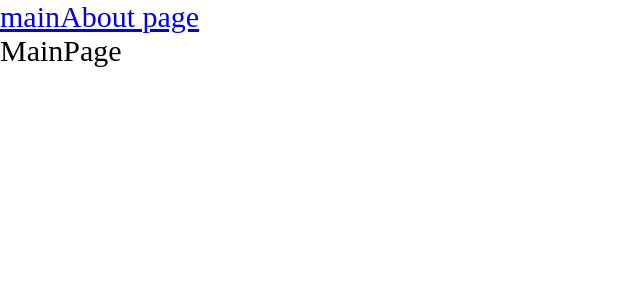
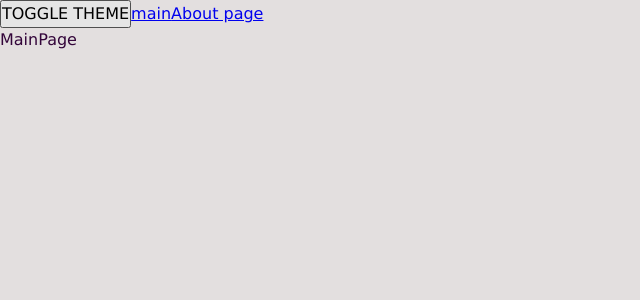
Before and after one commit to skillforce/advanced_pet_proj, a React app: page / in a window 1280 px wide. Shown: the top 300 px of the page, without its empty margins (0-640 px from the left). Built offline with nearby package versions, Linux system fonts and the light colour scheme.

Commit message:
scss themes settings and context with custom hook useTheme

```diff
--- a/src/App.tsx
+++ b/src/App.tsx
@@ -1,12 +1,18 @@
 import React, {Suspense} from 'react';
 import {Link, Route, Routes} from 'react-router-dom';
-import './index.scss'
+import './styles/index.scss'
 import {MainPageAsync} from './MainPage/MainPage.async';
 import {AboutPageAsync} from './AboutPage/AboutPage.async';
+import {useTheme} from './theme/useTheme';
+
 
 const App = () => {
+
+    const {theme, toggleTheme} = useTheme()
+
     return (
-        <div className={'app'}>
+        <div className={`app ${theme}`}>
+            <button onClick={toggleTheme}>TOGGLE THEME</button>
             <Link to={'/'}>
                 main
             </Link>
--- a/src/index.scss
+++ /dev/null
@@ -1,9 +0,0 @@
-*{
-  margin:0;
-  padding:0;
-  box-sizing: border-box;
-}
-
-.app{
-  font-size:30px
-}
--- a/src/index.tsx
+++ b/src/index.tsx
@@ -2,11 +2,14 @@
 import React from 'react';
 import App from './App';
 import {BrowserRouter} from 'react-router-dom';
+import ThemeProvider from './theme/ThemeProvider';
 
 
 render(
     <BrowserRouter>
-        <App/>
+        <ThemeProvider>
+            <App/>
+        </ThemeProvider>
     </BrowserRouter>,
     document.getElementById('root')
 )
--- /dev/null
+++ b/src/styles/index.scss
@@ -0,0 +1,15 @@
+@import "reset";
+@import "variables/global";
+@import "themes/common";
+@import "themes/dark";
+
+
+.app {
+  font: var(--font-m);
+  font-weight: var(--font-weight-m);
+
+  background-color: var(--bg-color);
+  color: var(--primary-text-color);
+
+  min-height: 100vh;
+}
--- /dev/null
+++ b/src/styles/reset.scss
@@ -0,0 +1,13 @@
+* {
+  margin: 0;
+  padding: 0;
+  box-sizing: border-box;
+}
+
+input,
+button,
+textarea,
+select {
+  margin: 0;
+  font: inherit;
+}
--- /dev/null
+++ b/src/styles/themes/common.scss
@@ -0,0 +1,6 @@
+.app.light {
+  --bg-color: #e3dfdf;
+
+  --primary-text-color: #33053a;
+  --secondary-text-color: #2a2424;
+}
--- /dev/null
+++ b/src/styles/themes/dark.scss
@@ -0,0 +1,6 @@
+.app.dark {
+  --bg-color: #000000;
+
+  --primary-text-color:#f8b757;
+  --secondary-text-color: #cbcb16;
+}
--- /dev/null
+++ b/src/styles/variables/global.scss
@@ -0,0 +1,14 @@
+:root {
+  --font-family-main:Verdana,sans-serif;
+
+  --font-size-m:16px;
+  --font-line-m:24px;
+  --font-weight-m:400;
+  --font-m: var(--font-size-m) / var(--font-line-m) var(--font-family-main);
+
+  --font-size-l:24px;
+  --font-line-l:32px;
+  --font-weight-l:700;
+  --font-l: var(--font-size-l) / var(--font-line-l) var(--font-family-main);
+
+}
--- /dev/null
+++ b/src/theme/ThemeContext.ts
@@ -0,0 +1,16 @@
+import {createContext} from 'react';
+
+export enum Theme {
+    LIGHT = 'light',
+    DARK = 'dark'
+}
+
+
+export interface ThemeContextProps {
+    theme?: Theme;
+    setTheme?: (theme: Theme) => void
+}
+
+export const ThemeContext = createContext<ThemeContextProps>({})
+
+export const LOCAL_STORAGE_THEME_KEY = 'theme'
--- /dev/null
+++ b/src/theme/ThemeProvider.tsx
@@ -0,0 +1,26 @@
+import React, {FC, useMemo, useState} from 'react';
+import {LOCAL_STORAGE_THEME_KEY, Theme, ThemeContext} from './ThemeContext';
+
+
+export const defaultTheme = localStorage.getItem(LOCAL_STORAGE_THEME_KEY) as Theme || Theme.LIGHT
+
+
+//PropsWithChildren(type for react 18+)
+const ThemeProvider: FC = ({children}) => {
+
+    const [theme, setTheme] = useState<Theme>(defaultTheme)
+
+
+    const defaultProps = useMemo(() => ({
+        theme: theme,
+        setTheme: setTheme
+    }), [theme])
+
+    return (
+        <ThemeContext.Provider value={defaultProps}>
+            {children}
+        </ThemeContext.Provider>
+    );
+};
+
+export default ThemeProvider;
--- /dev/null
+++ b/src/theme/useTheme.ts
@@ -0,0 +1,22 @@
+import {LOCAL_STORAGE_THEME_KEY, Theme, ThemeContext} from './ThemeContext';
+import {useContext, useState} from 'react';
+import {defaultTheme} from './ThemeProvider';
+
+interface useThemeResult {
+    toggleTheme: () => void;
+    theme: Theme
+}
+
+
+export function useTheme(): useThemeResult {
+
+    const {theme, setTheme} = useContext(ThemeContext)
+
+    const toggleTheme = () => {
+        const newTheme = theme === Theme.LIGHT ? Theme.DARK : Theme.LIGHT
+        setTheme(newTheme);
+        localStorage.setItem(LOCAL_STORAGE_THEME_KEY, newTheme)
+    }
+    return {toggleTheme, theme}
+
+}
```
